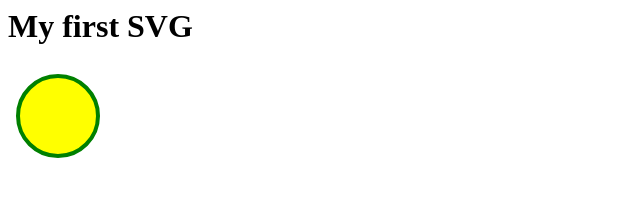
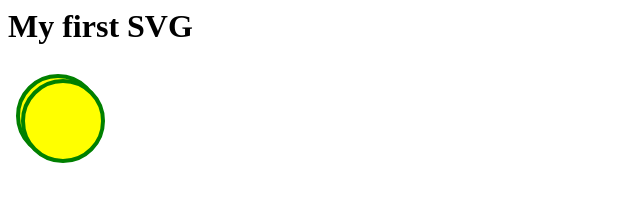
Before and after one commit to vitaliiboiko360/wui, a plain HTML site: page svg/circle.html in a window 1280 px wide. Shown: the whole page, without its empty margins (0-640 px from the left). Drawn offline with Linux system fonts and the light colour scheme.

Commit message:
add svg circle

```diff
--- a/svg/circle.html
+++ b/svg/circle.html
@@ -5,6 +5,7 @@
 
 <svg width="100" height="100">
   <circle cx="50" cy="50" r="40" stroke="green" stroke-width="4" fill="yellow" />
+  <circle cx="55" cy="55" r="40" stroke="green" stroke-width="4" fill="yellow" />
 </svg>
 
 </body>
```
